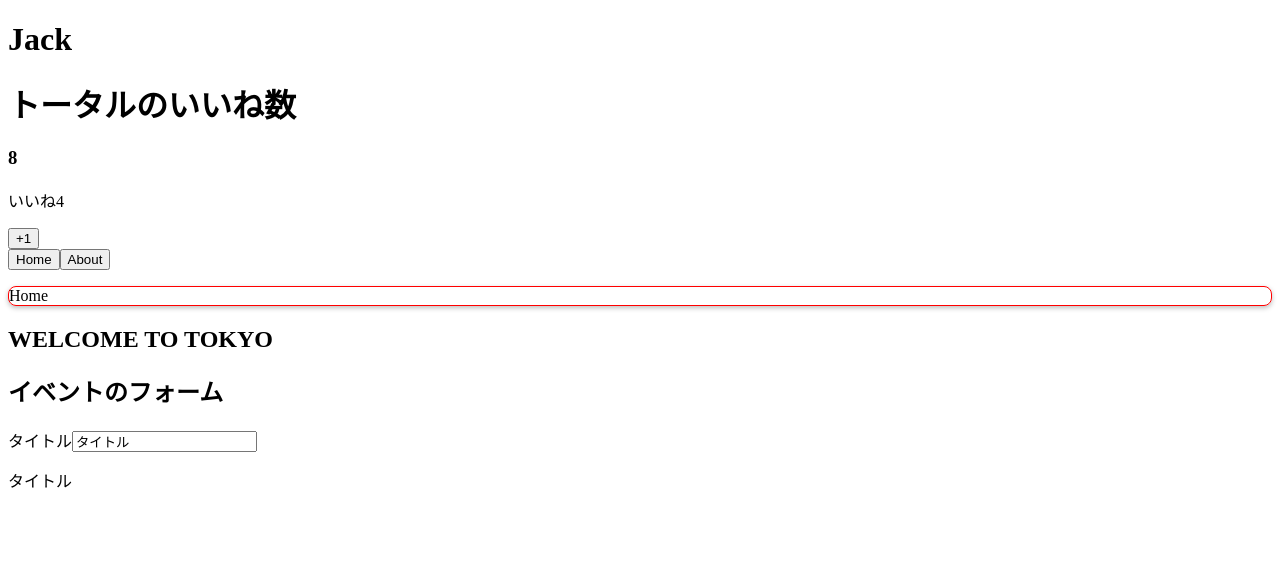
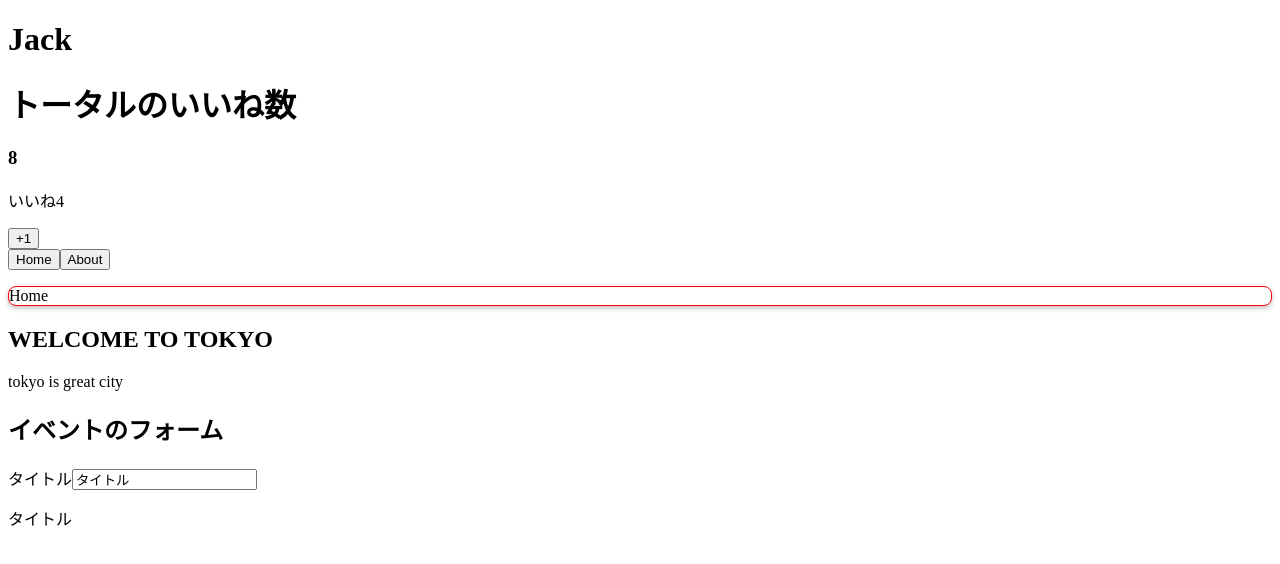
Before and after one commit to poo3/vue-udemy, a Vue app: page / in a window 1280 px wide. Shown: the top 564 px of the page. Built offline with nearby package versions, Linux system fonts and the light colour scheme.

Commit message:
add local filter lowerCase

```diff
--- a/src/components/Home.vue
+++ b/src/components/Home.vue
@@ -2,6 +2,7 @@
   <div>
     <p v-border:solid.round.shadow="{ width: '1px', color: 'red' }">Home</p>
     <h2>{{ title | upperCase }}</h2>
+    <p>{{ subTitle | lowerCase }}</p>
   </div>
 </template>
 
@@ -23,7 +24,13 @@ export default {
   data() {
     return {
       title: "Welcome to Tokyo",
+      subTitle: "Tokyo is great City",
     };
+  },
+  filters: {
+    lowerCase(value) {
+      return value.toLowerCase();
+    },
   },
 };
 </script>
```
